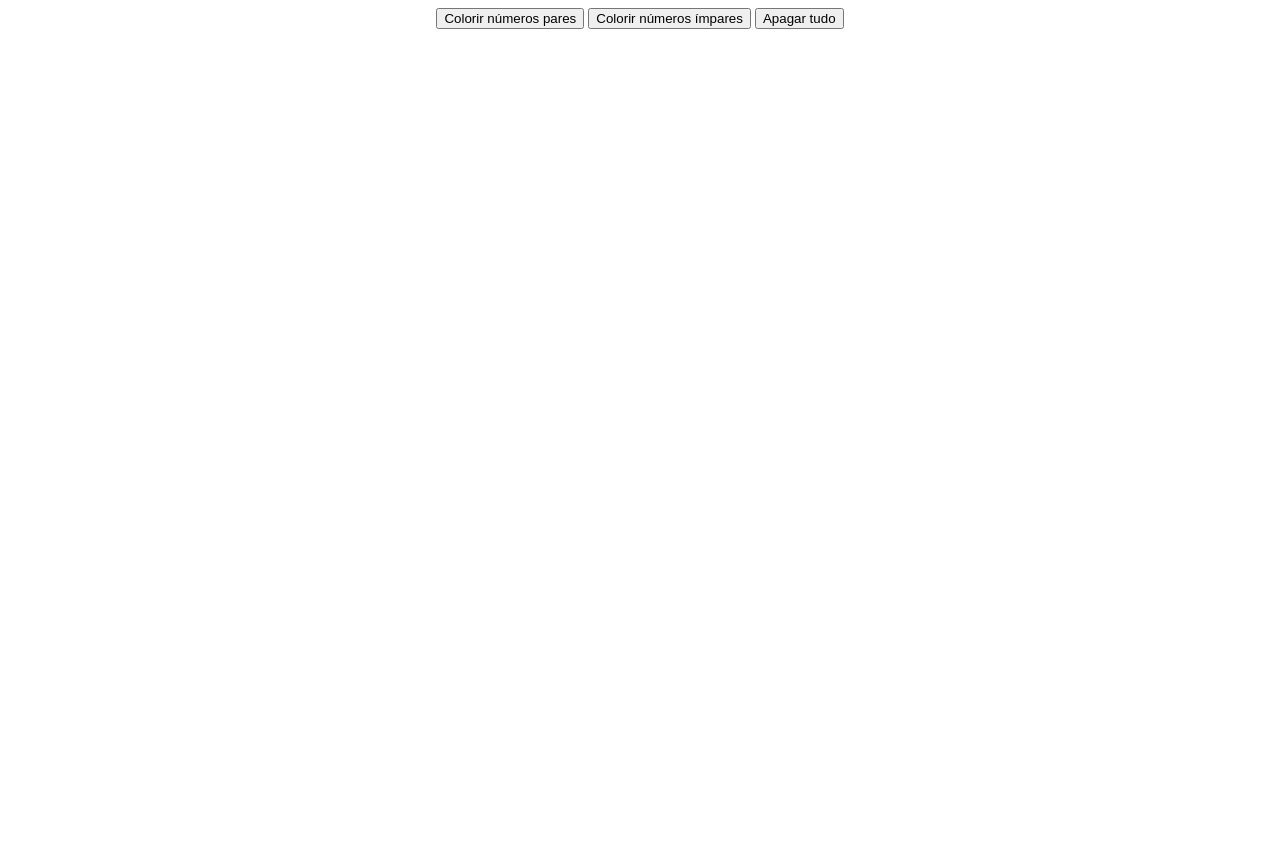
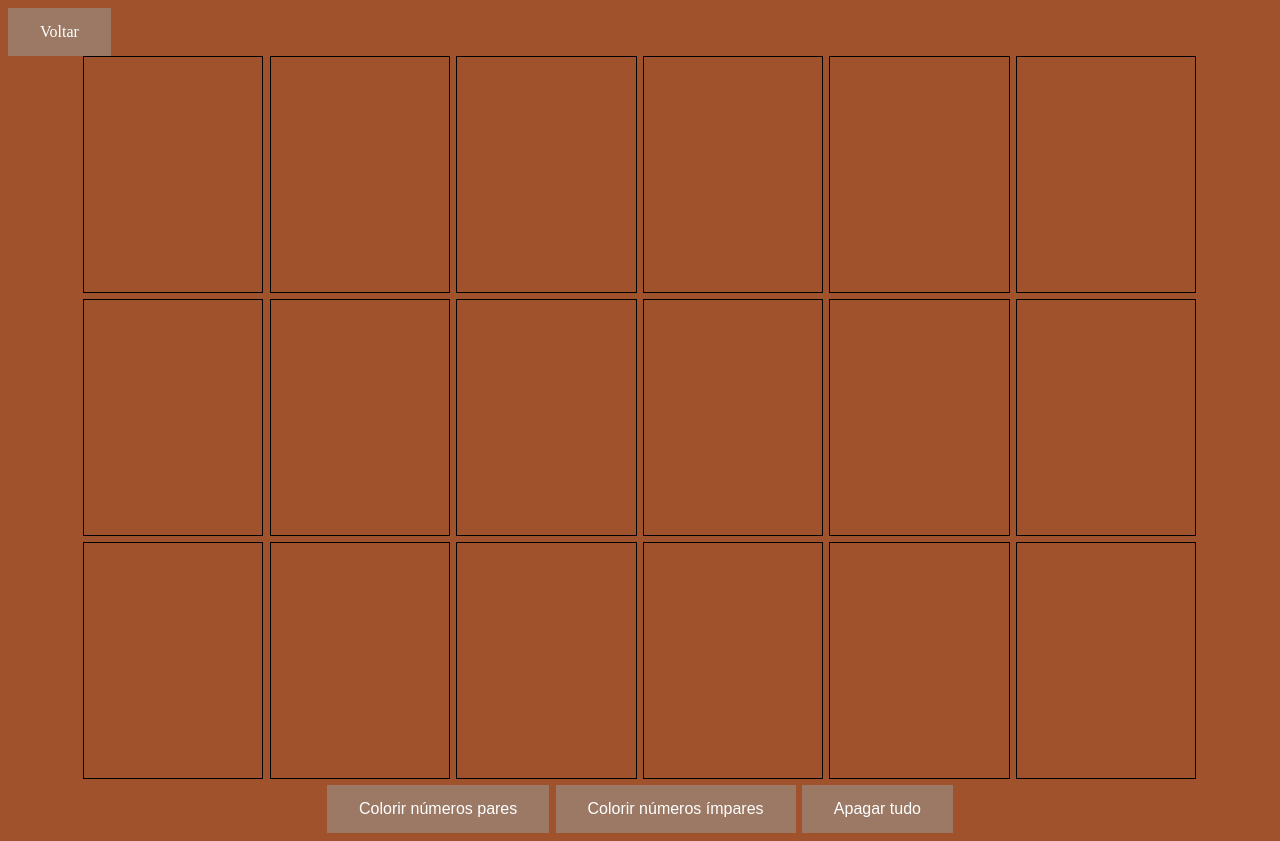
Before and after one commit to marianaferr0ni/ex3branch-merge, a plain HTML site: page jogo.html in a window 1280 px wide. Before the commit the page ends 800 px from the top, so only its background shows below. Drawn offline with Linux system fonts and the light colour scheme.

Commit message:
terminada a funcionalidade

```diff
--- a/jogo.html
+++ b/jogo.html
@@ -1,3 +1,13 @@
+<!DOCTYPE html>
+<html lang="en">
+<head>
+    <meta charset="UTF-8">
+    <meta name="viewport" content="width=device-width, initial-scale=1.0">
+    <title>Document</title>
+    <link rel="stylesheet" href="style.css">
+</head>
+<body>
+    <a href="index.html">Voltar</a>
     <div class="linha">
         <div id="q1" class="impar" onclick="mudarAqui(this)"> </div>
         <div id="q2" class="par" onclick="mudarAqui(this)"> </div>
@@ -27,3 +37,6 @@
         <button onclick="mudarImpar()">Colorir números ímpares</button>
         <button onclick="apagarTudo()">Apagar tudo</button>
       </center>
+    <script src="script.js"></script>
+</body>
+</html>
```
Also changed, not shown: index.html (+1 -1 lines). Lines whose indentation alone changed are shown as unchanged.
